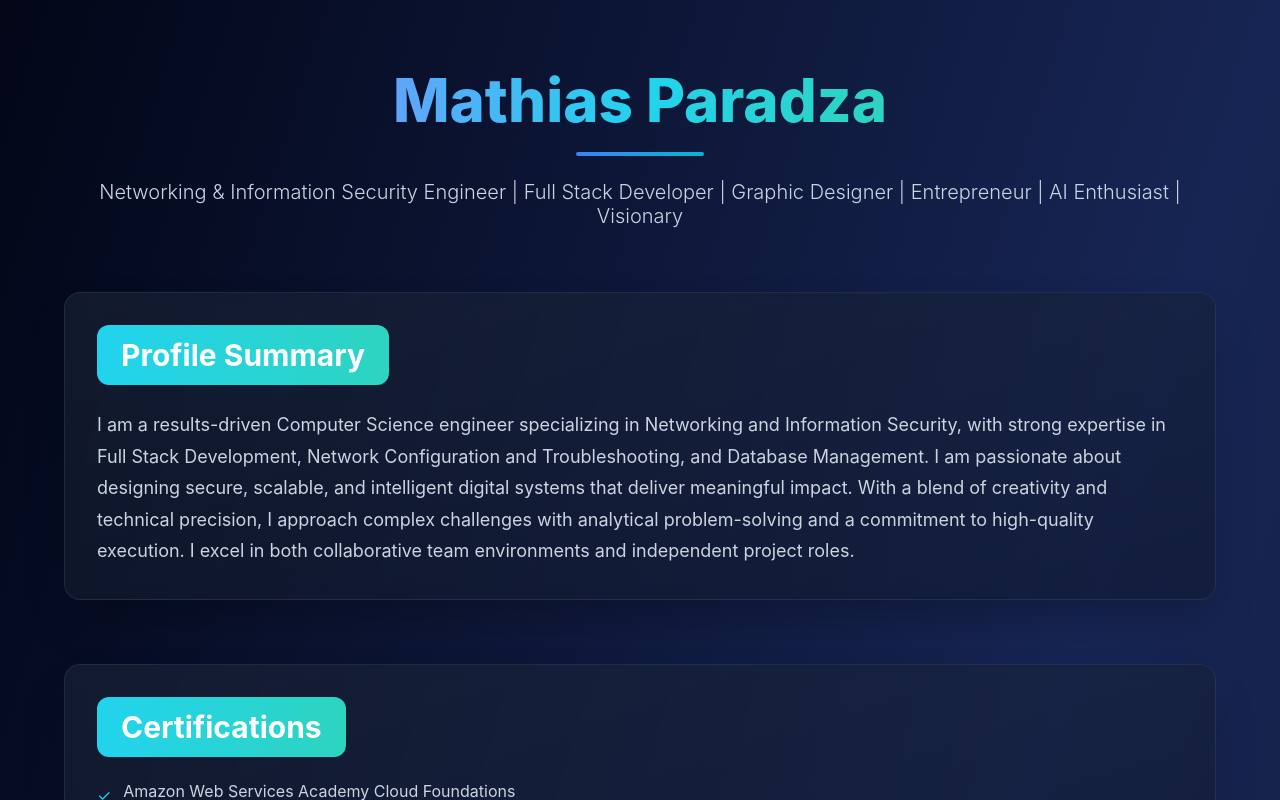
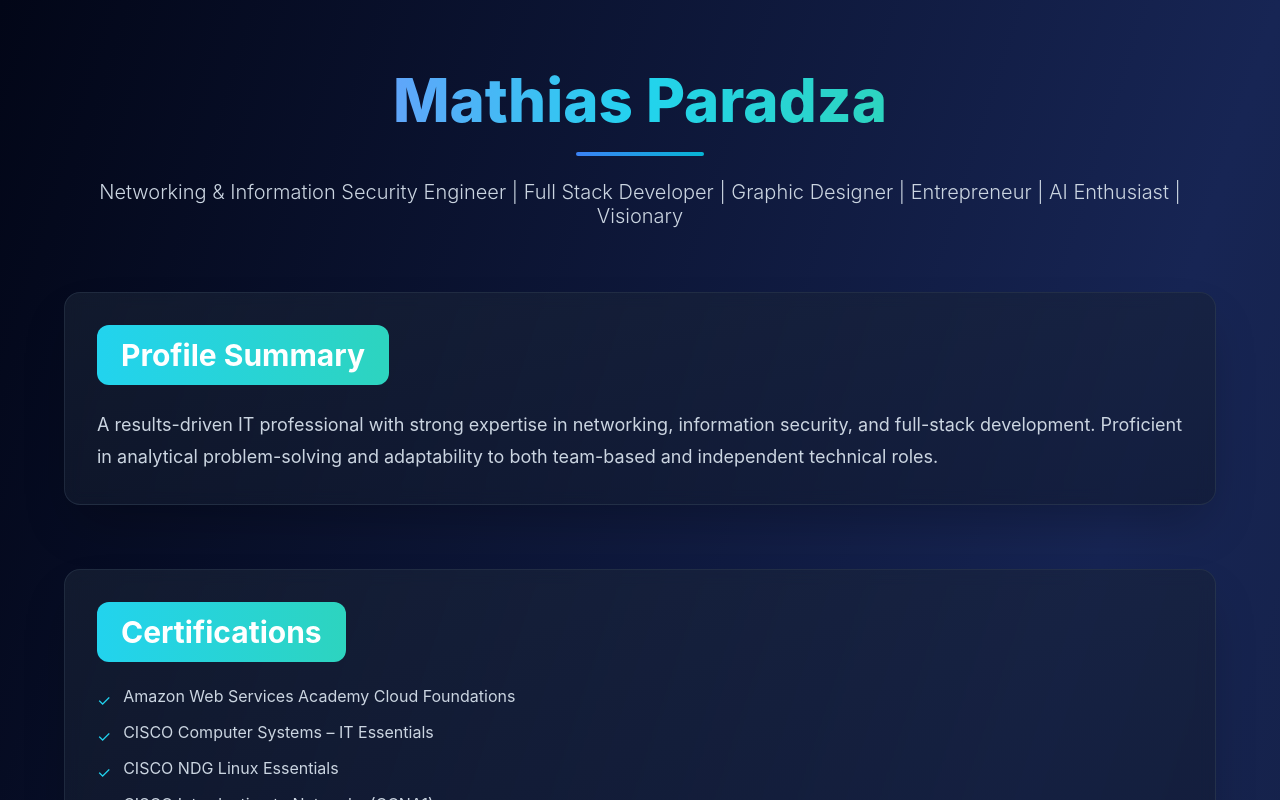
Before and after one commit to MathiasParadza/mathias-portfolio, a React (Create React App) app: page / in a window 1280 px wide. Shown: the top 800 px of the page. Built offline with nearby package versions, Linux system fonts and the light colour scheme.

Commit message:
Update portfolio

```diff
--- a/src/App.tsx
+++ b/src/App.tsx
@@ -70,13 +70,9 @@ function App() {
         >
           <h2 className="section-title gradient-cyan">Profile Summary</h2>
           <p className="section-text">
-            I am a results-driven Computer Science engineer specializing in Networking and
-            Information Security, with strong expertise in Full Stack Development, Network Configuration
-            and Troubleshooting, and Database Management. I am passionate about designing secure,
-            scalable, and intelligent digital systems that deliver meaningful impact. With a blend of
-            creativity and technical precision, I approach complex challenges with analytical
-            problem-solving and a commitment to high-quality execution. I excel in both collaborative
-            team environments and independent project roles.
+            A results-driven IT professional with strong expertise in networking, information security,
+           and full-stack development. Proficient in analytical problem-solving and adaptability to both
+           team-based and independent technical roles.
 
           </p>
         </motion.section>
```
